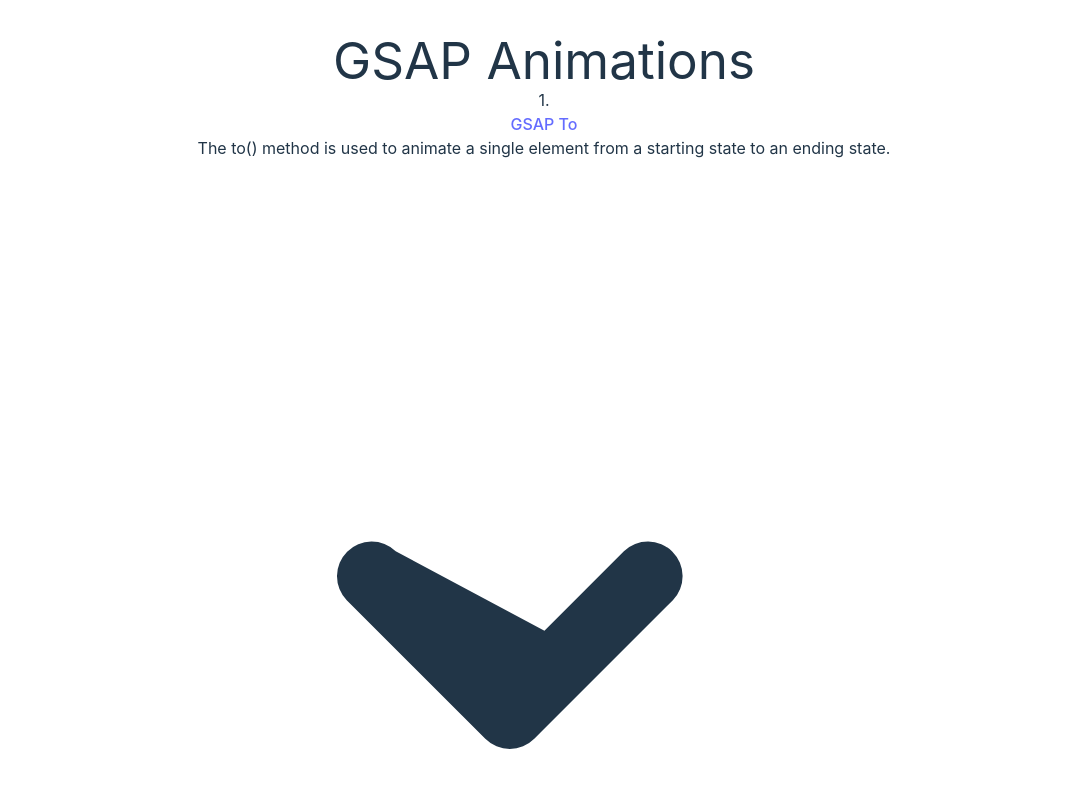
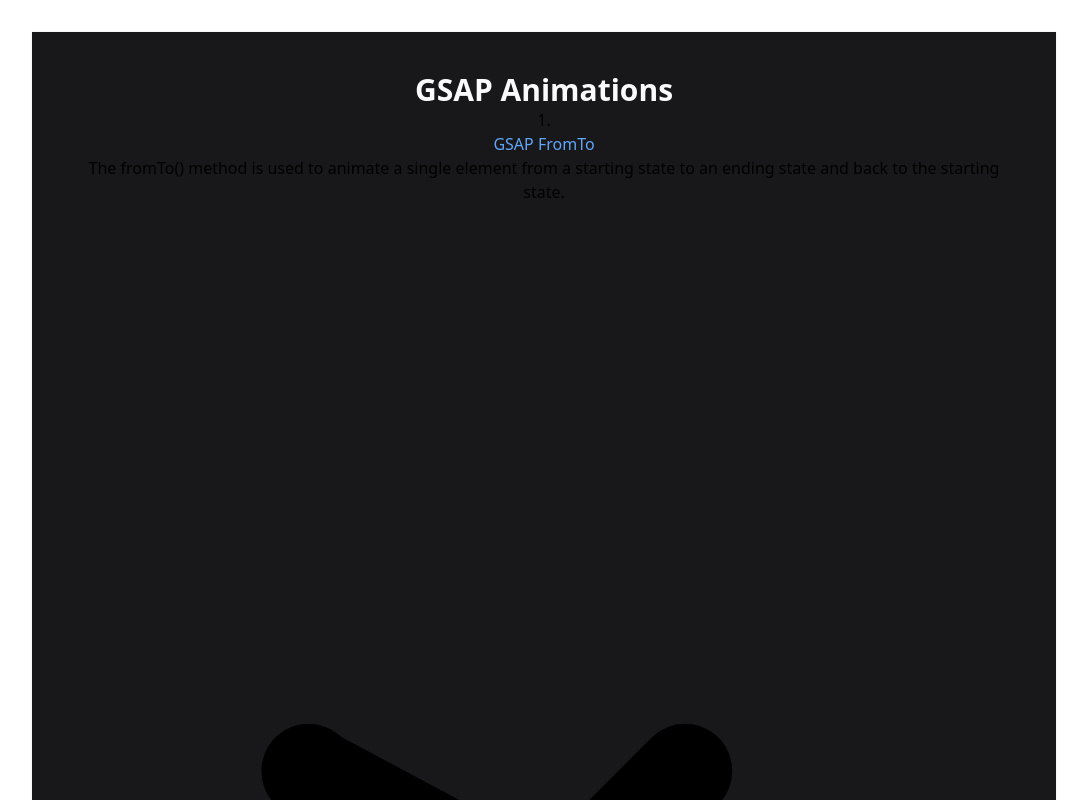
Before and after one commit to judejay/tri, a React (Vite) app: page / in a window 1280 px wide. Shown: the top 800 px of the page, without its empty margins (96-1183 px from the left). Built offline with nearby package versions, Linux system fonts and the light colour scheme.

Commit message:
Refactor Arrows component and update Home page with new GSAP animations

```diff
--- a/src/App.jsx
+++ b/src/App.jsx
@@ -1,64 +1,22 @@
-//import { useRef } from 'react';
-import gsap from 'gsap';
-import { useGSAP } from '@gsap/react';
 import './App.css';
-import GsapScrollTrigger from './GsapScrollTrigger';
-import Stagger from './Stagger';
+import GsapScrollTrigger from './Pages/GsapScrollTrigger';
+import Stagger from './Pages/Stagger';
 import { BrowserRouter as Router, Routes, Route } from 'react-router-dom';
-import Arrows from './Arrows';
-import Home from './Home';
+import Arrows from './Pages/Arrows';
+import Home from './Pages/Home';
 
-gsap.registerPlugin(useGSAP);
 
 export default function App() {
-   // const container = useRef();
-    useGSAP(
-        () => {
-            gsap.fromTo('.triangle',
-              {
-                x:500
-              },
-              {
-                rotation:180,
-                repeat: 2,
-                yoyo: true,
-                duration: 2,
-                ease: "power2.out",
-                stagger: 0.5,
-                onComplete: () => {
-                  gsap.to('.triangle', {
-                    x: 0,
-                    y: 0,
-                    rotation: 0,
-                    duration: 1,
-                    ease: "power2.in",
-                    stagger: 0.2
-                  });
-                }
-              });
-        },[]
-       // { scope: container }
-    );
-
-    return (
-
+      return (
       <div className="bg-black min-h-screen w-full">
           <Router>
             <Routes>
-              <Route path="/gsapto" element={<Arrows />} />
+              <Route path="/gsapfromto" element={<Arrows />} />
               <Route path="/stagger" element={<Stagger />} />
               <Route path="/gsapscrolltrigger" element={<GsapScrollTrigger />} />
               <Route path="/" element={<Home />} />
             </Routes>
-
-
           </Router>
-
       </div>
-
-
-
-
-
     );
 }
--- a/src/Arrows.jsx
+++ /dev/null
@@ -1,18 +0,0 @@
-const Arrows = () => {
-    return (
-        <div className=' flex items-center' id='circle'>
-
-            <section className='h-[60vh] flex items-center justify-center'>
-             <div className="triangle ml-1"></div>
-             <div className="triangle ml-1"></div>
-             <div className="triangle ml-1"></div>
-             <div className="triangle ml-1"></div>
-             <div className="triangle ml-1"></div>
-             <div className="triangle ml-1"></div>
-          </section>
-        </div>
-    );
-    };
-
-
-export default Arrows;
--- /dev/null
+++ b/src/Pages/Arrows.jsx
@@ -0,0 +1,51 @@
+//import { useRef } from 'react';
+import gsap from 'gsap';
+import { useGSAP } from '@gsap/react';
+
+
+gsap.registerPlugin(useGSAP);
+
+
+const Arrows = () => {
+     // const container = useRef();
+     useGSAP(
+        () => {
+            gsap.fromTo('.triangle',
+              {
+                x:500
+              },
+              {
+                rotation:180,
+                repeat: 2,
+                yoyo: true,
+                duration: 2,
+                ease: "power2.out",
+                stagger: 0.5,
+                onComplete: () => {
+                  gsap.to('.triangle', {
+                    x: 0,
+                    y: 0,
+                    rotation: 0,
+                    duration: 1,
+                    ease: "power2.in",
+                    stagger: 0.2
+                  });
+                }
+              });
+        },[]
+       // { scope: container }
+    );
+    return (
+        <div className=' flex items-center justify-center mt-4' id='circle'>
+             <div className="triangle ml-1"></div>
+             <div className="triangle ml-1"></div>
+             <div className="triangle ml-1"></div>
+             <div className="triangle ml-1"></div>
+             <div className="triangle ml-1"></div>
+             <div className="triangle ml-1"></div>
+        </div>
+    );
+    };
+
+
+export default Arrows;
--- a/src/Home.jsx
+++ b/src/Pages/Home.jsx
@@ -1,17 +1,18 @@
 import { Link } from "react-router-dom";
 
 const animations = [
+
   {
-    title: "GSAP To",
+    title: "GSAP FromTo",
     description:
-      "The to() method is used to animate a single element from a starting state to an ending state.",
-    path: "/gsapto",
+      "The fromTo() method is used to animate a single element from a starting state to an ending state and back to the starting state.",
+      path: "/gsapfromto",
   },
     {
     title: "GSAP Stagger",
     description:
       "The stagger() method is used to animate multiple elements with a stagger effect.",
-    path: "/gsapstagger",
+    path: "/stagger",
   },
   {
     title: "GSAP ScrollTrigger",
--- a/src/index.css
+++ b/src/index.css
@@ -2,72 +2,29 @@
 @tailwind components;
 @tailwind utilities;
 
-
-:root {
-  font-family: Inter, system-ui, Avenir, Helvetica, Arial, sans-serif;
-  line-height: 1.5;
-  font-weight: 400;
-
-  color-scheme: light dark;
-  color: rgba(255, 255, 255, 0.87);
-  background-color: #242424;
-
-  font-synthesis: none;
-  text-rendering: optimizeLegibility;
-  -webkit-font-smoothing: antialiased;
-  -moz-osx-font-smoothing: grayscale;
-}
-
-a {
-  font-weight: 500;
-  color: #646cff;
-  text-decoration: inherit;
-}
-a:hover {
-  color: #535bf2;
-}
-
-body {
-  margin: 0;
-  display: flex;
-  place-items: center;
-  min-width: 320px;
-  min-height: 100vh;
+@layer components {
+  code {
+    @apply font-mono text-sm bg-zinc-900 text-orange-400 p-1
 }
 
 h1 {
-  font-size: 3.2em;
-  line-height: 1.1;
+    @apply text-3xl font-bold text-zinc-50
+}
+
+main {
+  @apply mx-auto max-w-3xl ring-1 bg-zinc-900 ring-zinc-300/20 xl:max-w-5xl min-h-screen p-10
+}
+a {
+  @apply text-blue-400 hover:text-blue-500
 }
 
 button {
-  border-radius: 8px;
-  border: 1px solid transparent;
-  padding: 0.6em 1.2em;
-  font-size: 1em;
-  font-weight: 500;
-  font-family: inherit;
-  background-color: #1a1a1a;
-  cursor: pointer;
-  transition: border-color 0.25s;
+  @apply bg-slate-500 hover:bg-slate-600 text-zinc-50 px-4 py-2 rounded-md
 }
-button:hover {
-  border-color: #646cff;
-}
-button:focus,
-button:focus-visible {
-  outline: 4px auto -webkit-focus-ring-color;
 }
 
-@media (prefers-color-scheme: light) {
-  :root {
-    color: #213547;
-    background-color: #ffffff;
-  }
-  a:hover {
-    color: #747bff;
-  }
-  button {
-    background-color: #f9f9f9;
+@layer utilities {
+  .container {
+      @apply mx-auto max-w-3xl ring-1 bg-zinc-900 ring-zinc-300/20 xl:max-w-5xl min-h-screen p-10
   }
 }
```
Also changed, not shown: src/Pages/GsapScrollTrigger.jsx (renamed from src/GsapScrollTrigger.jsx), src/Pages/Stagger.jsx (renamed from src/Stagger.jsx).
